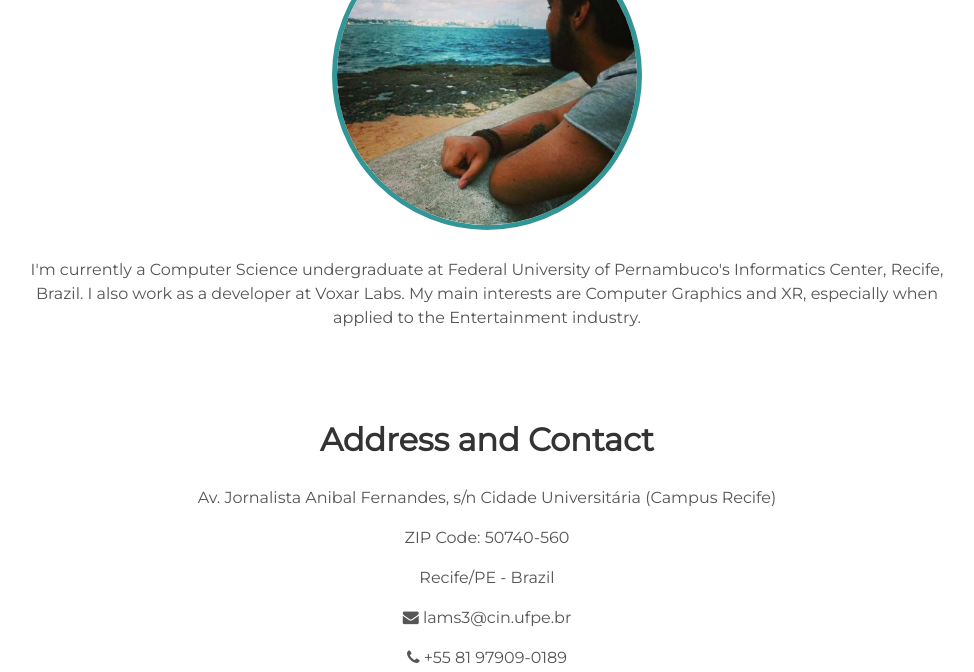
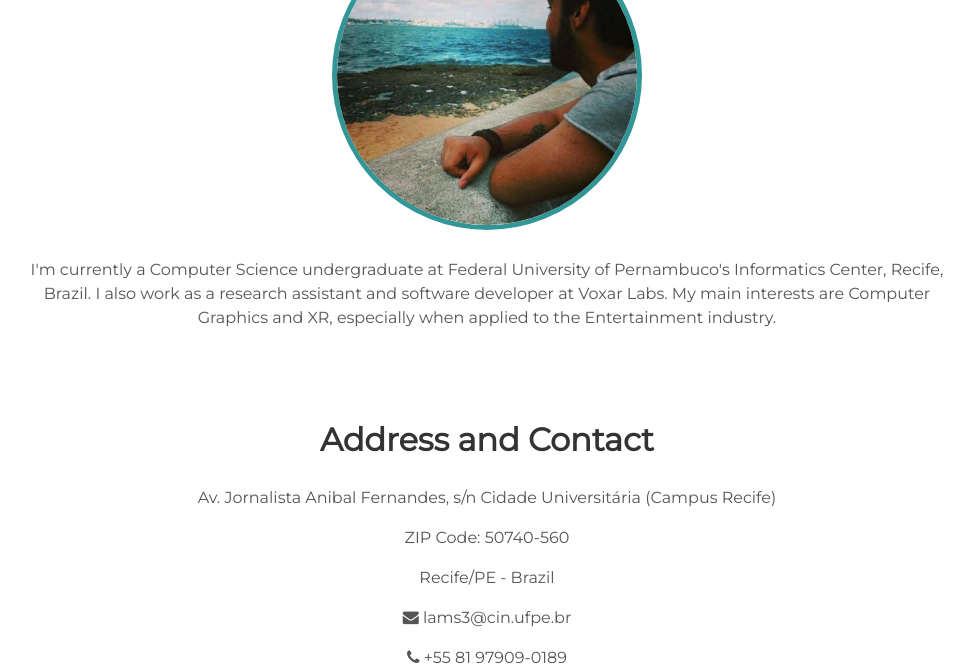
Before and after one commit to lams3/lams3.github.io, a Jekyll site: the page built from index.html, in a window 1280 px wide and 900 px high, scrolled down 1142 px, cut to the strip 0-672 px from the top of the window. Shown: the whole strip, without its empty margins (153-1127 px from the left). Built offline with Jekyll 4.4.1, drawn with Linux system fonts in a browser that asks for light colours.

Commit message:
Updating About Me

```diff
--- a/_config.yml
+++ b/_config.yml
@@ -8,7 +8,7 @@
 username: Luca Ananias
 user_description: >
   I'm currently a Computer Science undergraduate at Federal University of Pernambuco's Informatics Center, Recife, Brazil.
-  I also work as a developer at Voxar Labs. My main interests are Computer Graphics and XR, especially when applied to the Entertainment industry.
+  I also work as a research assistant and software developer at Voxar Labs. My main interests are Computer Graphics and XR, especially when applied to the Entertainment industry.
 user_title: CS Undergraduate and XR Developer
 email: lams3@cin.ufpe.br
 github_username:  lams3
```
